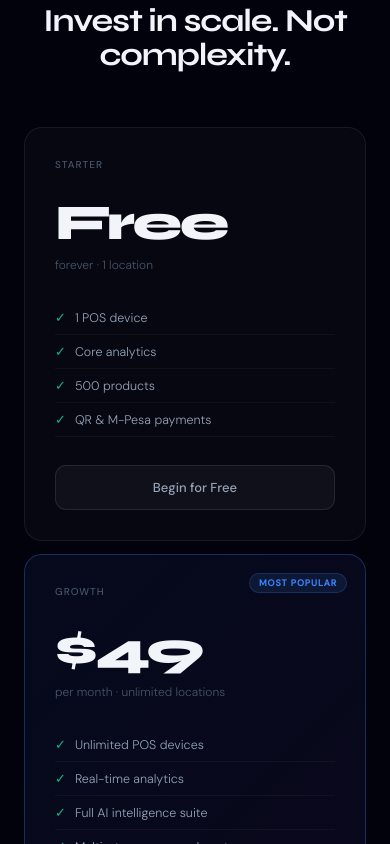
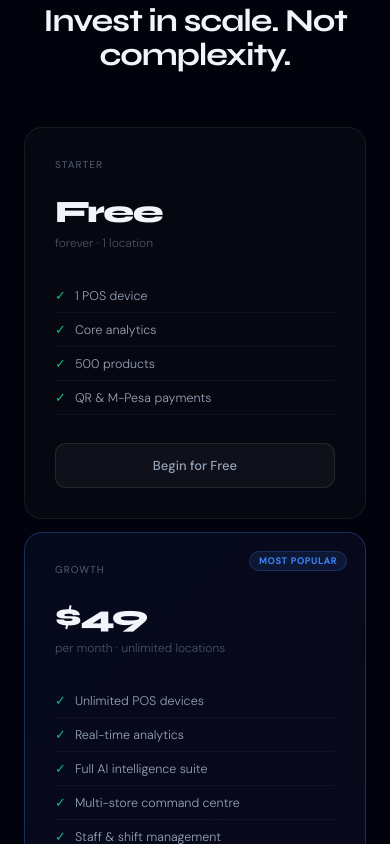
Before and after one commit to MachariaBrian12/B.O.S.S, a Next.js app in the folder frontend/: page / in a window 390 px wide. Shown: the part 4720-5564 px from the top of the page. Built offline with nearby package versions, Linux system fonts and the light colour scheme.

Commit message:
fix: pricing card overflow, add Professional tier at $99

```diff
--- a/frontend/src/app/page.tsx
+++ b/frontend/src/app/page.tsx
@@ -308,12 +308,12 @@ export default function Landing() {
         /* ── PRICING ── */
         .pricing{padding:80px 24px;max-width:1140px;margin:0 auto;text-align:center;}
         .pg{display:grid;grid-template-columns:1fr;gap:13px;margin-top:56px;text-align:left;}@media(min-width:769px){.pg{grid-template-columns:repeat(3,1fr);}}
-        .price-card{background:var(--gb);border:1px solid var(--gbr);border-radius:18px;padding:30px;position:relative;overflow:hidden;transition:all .35s ease;cursor:none;}
+        .price-card{background:var(--gb);border:1px solid var(--gbr);border-radius:18px;padding:30px;position:relative;overflow:hidden;transition:all .35s ease;cursor:none;width:100%;box-sizing:border-box;}
         .price-card:hover{transform:translateY(-7px);box-shadow:0 36px 90px rgba(0,0,0,.55);}
         .price-card.feat{background:linear-gradient(135deg,rgba(59,130,246,.065),rgba(139,92,246,.065));border-color:rgba(59,130,246,.3);}
         .price-card.feat::before{content:'MOST POPULAR';position:absolute;top:18px;right:18px;font-size:9px;font-weight:700;letter-spacing:.1em;color:var(--blue);background:rgba(59,130,246,.12);padding:3px 9px;border-radius:100px;border:1px solid rgba(59,130,246,.22);}
         .pt{font-size:10px;font-weight:500;color:var(--t3);letter-spacing:.1em;text-transform:uppercase;margin-bottom:22px;}
-        .pp{font-family:'Syne',sans-serif;font-size:50px;font-weight:800;letter-spacing:-.05em;margin-bottom:4px;}
+        .pp{font-family:'Syne',sans-serif;font-size:clamp(28px,8vw,50px);font-weight:800;letter-spacing:-.05em;margin-bottom:4px;overflow:hidden;text-overflow:ellipsis;white-space:nowrap;}
         .pper{font-size:12px;color:var(--t3);margin-bottom:28px;font-weight:300;}
         .pf{list-style:none;margin-bottom:28px;}
         .pf li{font-size:12.5px;color:var(--t2);padding:8px 0;border-bottom:1px solid rgba(255,255,255,.04);display:flex;align-items:center;gap:9px;font-weight:300;}
@@ -589,7 +589,8 @@ export default function Landing() {
             {[
               {tier:"Starter",    price:"Free",   per:"forever · 1 location",           feat:["1 POS device","Core analytics","500 products","QR & M-Pesa payments"],              btn:"Begin for Free",       cls:"price-card"},
               {tier:"Growth",     price:"$49",    per:"per month · unlimited locations", feat:["Unlimited POS devices","Real-time analytics","Full AI intelligence suite","Multi-store command centre","Staff & shift management"], btn:"Start 14-Day Trial",   cls:"price-card feat"},
-              {tier:"Enterprise", price:"Custom", per:"tailored to your scale",          feat:["Everything in Growth","Dedicated account team","Custom integrations & API","Enterprise SLA guarantees"],  btn:"Talk to Sales",        cls:"price-card"},
+              {tier:"Professional",price:"$99",   per:"per month · up to 5 locations",  feat:["Everything in Growth","Priority support","Advanced analytics","Custom branding"],                         btn:"Start 14-Day Trial",   cls:"price-card"},
+              {tier:"Enterprise", price:"Custom", per:"tailored to your scale",          feat:["Everything in Professional","Dedicated account team","Custom integrations & API","Enterprise SLA guarantees"],btn:"Talk to Sales",        cls:"price-card"},
             ].map(p=>(
               <div key={p.tier} className={p.cls}>
                 <div className="pt">{p.tier}</div>
```
